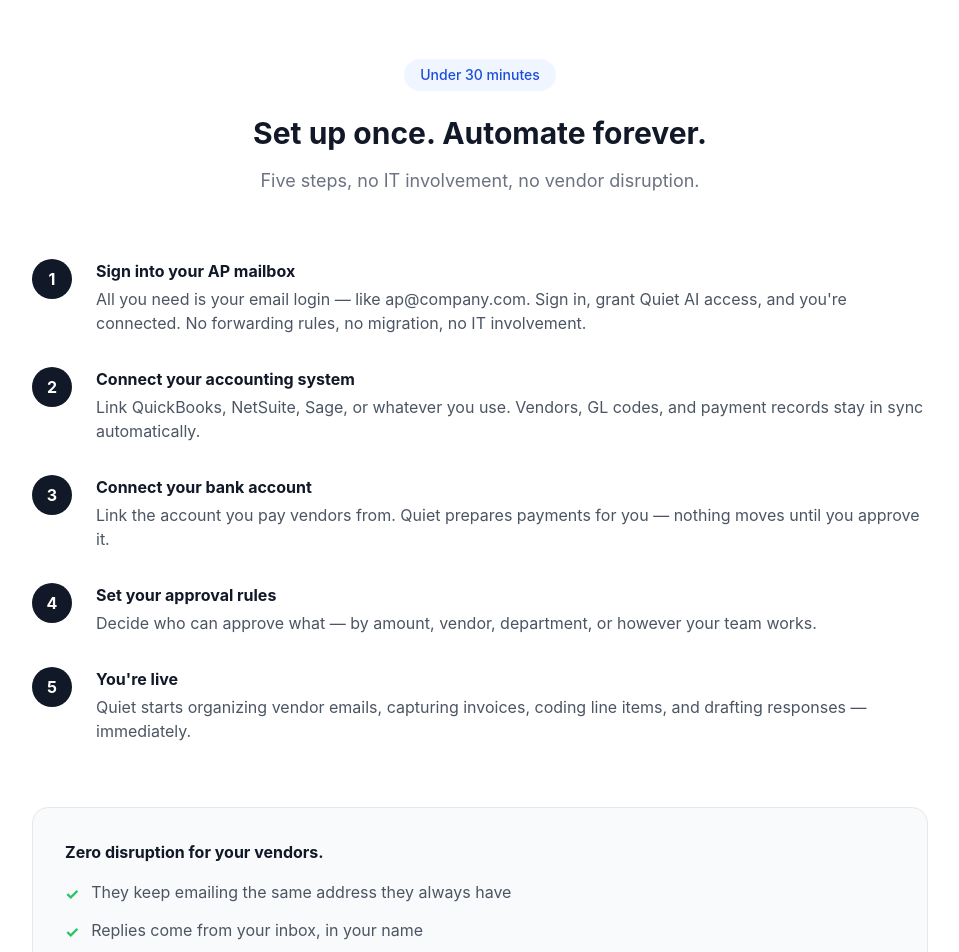
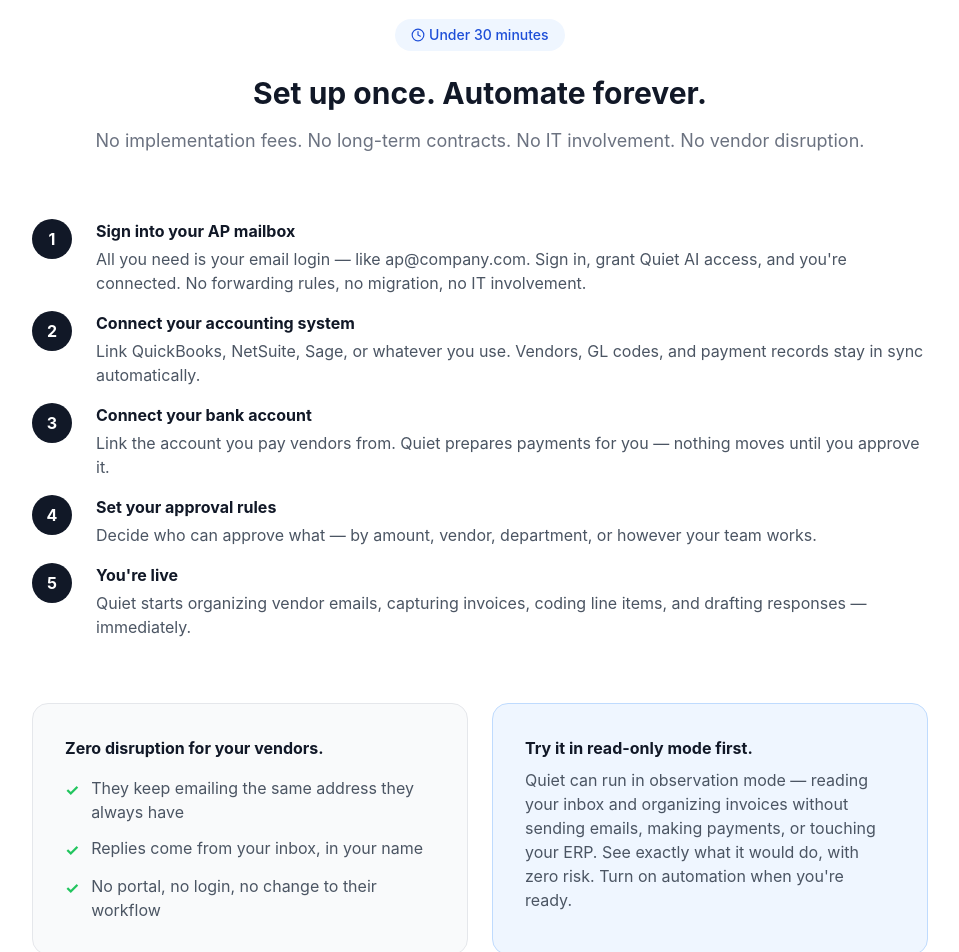
Before and after one commit to Quiet-AI-Corporation/quiet-landing, a React (Vite) app: page / in a window 1280 px wide. Shown: the part 2260-3212 px from the top of the page, without its empty margins (160-1119 px from the left). Built offline with nearby package versions, Linux system fonts and the light colour scheme.

Commit message:
update onboarding section (#16)

```diff
--- a/src/pages/LandingPage.tsx
+++ b/src/pages/LandingPage.tsx
@@ -1,5 +1,5 @@
 import { useState, useEffect, useRef, useCallback } from 'react'
-import { Link2, BookOpen, Inbox, Landmark, Mail, Sparkles, UserCheck, ArrowRight } from 'lucide-react'
+import { Link2, BookOpen, Inbox, Landmark, Mail, Sparkles, UserCheck, ArrowRight, Clock } from 'lucide-react'
 import { motion, AnimatePresence } from 'framer-motion'
 import { Button } from '@/components/ui/button'
 import { Tooltip, TooltipContent, TooltipProvider, TooltipTrigger } from '@/components/ui/tooltip'
@@ -517,23 +517,23 @@ function LandingPage() {
       </section>
 
       {/* Onboarding callout */}
-      <section className="py-24 px-6">
+      <section className="py-14 px-6">
         <div className="max-w-4xl mx-auto">
           {/* Badge + headline */}
           <div className="text-center mb-16">
             <span className="inline-block px-4 py-1.5 bg-blue-50 text-blue-700 text-sm font-medium rounded-full mb-6">
-              Under 30 minutes
+              <Clock className="w-3.5 h-3.5 inline -mt-0.5" /> Under 30 minutes
             </span>
             <h2 className="text-3xl font-bold text-gray-900 mb-4">
               Set up once. Automate forever.
             </h2>
             <p className="text-lg text-gray-500">
-              Five steps, no IT involvement, no vendor disruption.
+              No implementation fees. No long-term contracts. No IT involvement. No vendor disruption.
             </p>
           </div>
 
           {/* Steps */}
-          <div className="space-y-8 mb-16">
+          <div className="space-y-4 mb-16">
             <div className="flex gap-6">
               <div className="flex-shrink-0 w-10 h-10 rounded-full bg-gray-900 text-white flex items-center justify-center font-bold">1</div>
               <div>
@@ -571,6 +571,7 @@ function LandingPage() {
             </div>
           </div>
 
+          <div className="grid md:grid-cols-2 gap-6">
             {/* Callout box */}
             <div className="rounded-2xl border border-gray-200 bg-gray-50 p-8">
               <h3 className="font-bold text-gray-900 mb-4">Zero disruption for your vendors.</h3>
@@ -591,13 +592,14 @@ function LandingPage() {
             </div>
 
             {/* Read-only trial callout */}
-          <div className="rounded-2xl border border-blue-200 bg-blue-50 p-8 mt-6">
+            <div className="rounded-2xl border border-blue-200 bg-blue-50 p-8">
               <h3 className="font-bold text-gray-900 mb-2">Try it in read-only mode first.</h3>
               <p className="text-gray-600">
                 Quiet can run in observation mode — reading your inbox and organizing invoices without
                 sending emails, making payments, or touching your ERP. See exactly what it would do,
                 with zero risk. Turn on automation when you're ready.
               </p>
+            </div>
           </div>
         </div>
       </section>
```
Lines whose indentation alone changed are shown as unchanged.
